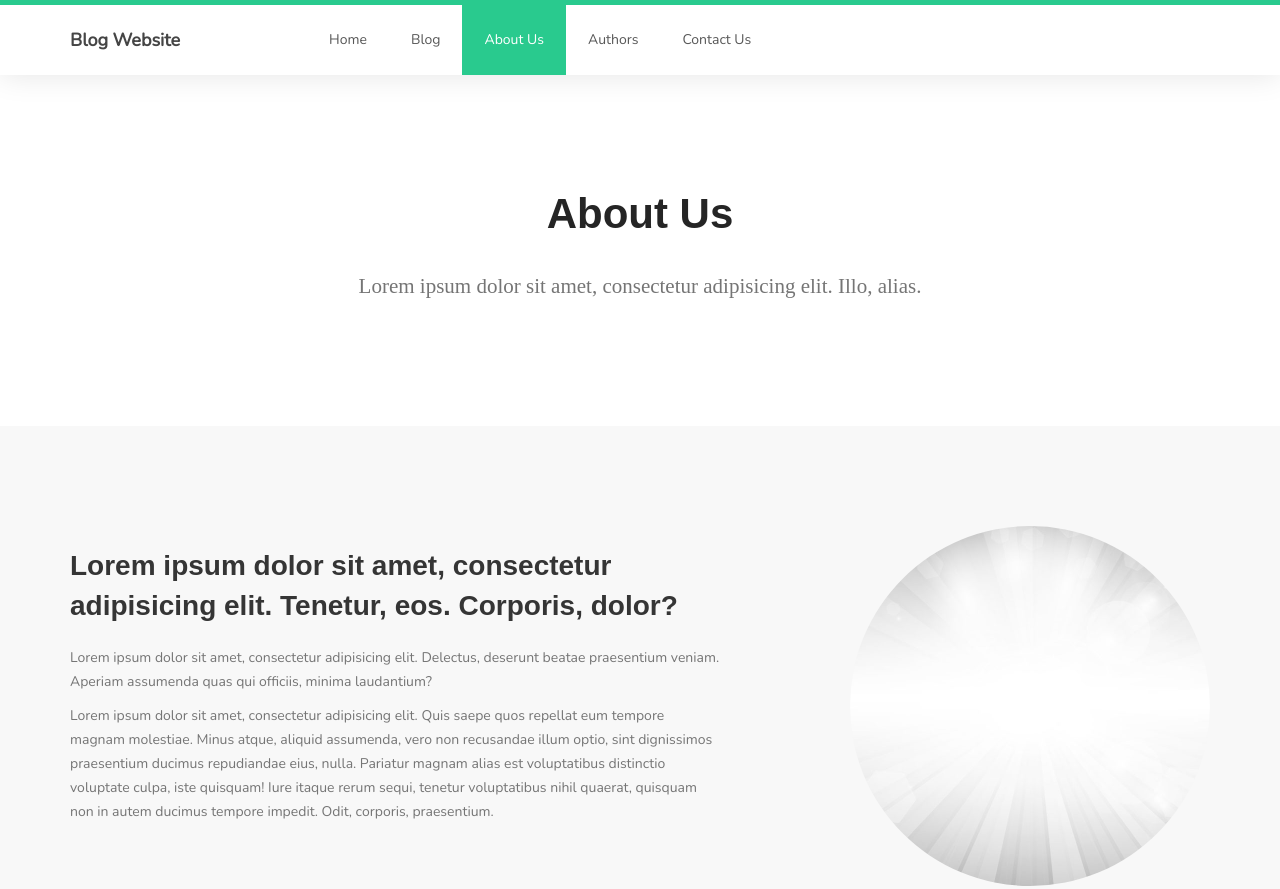
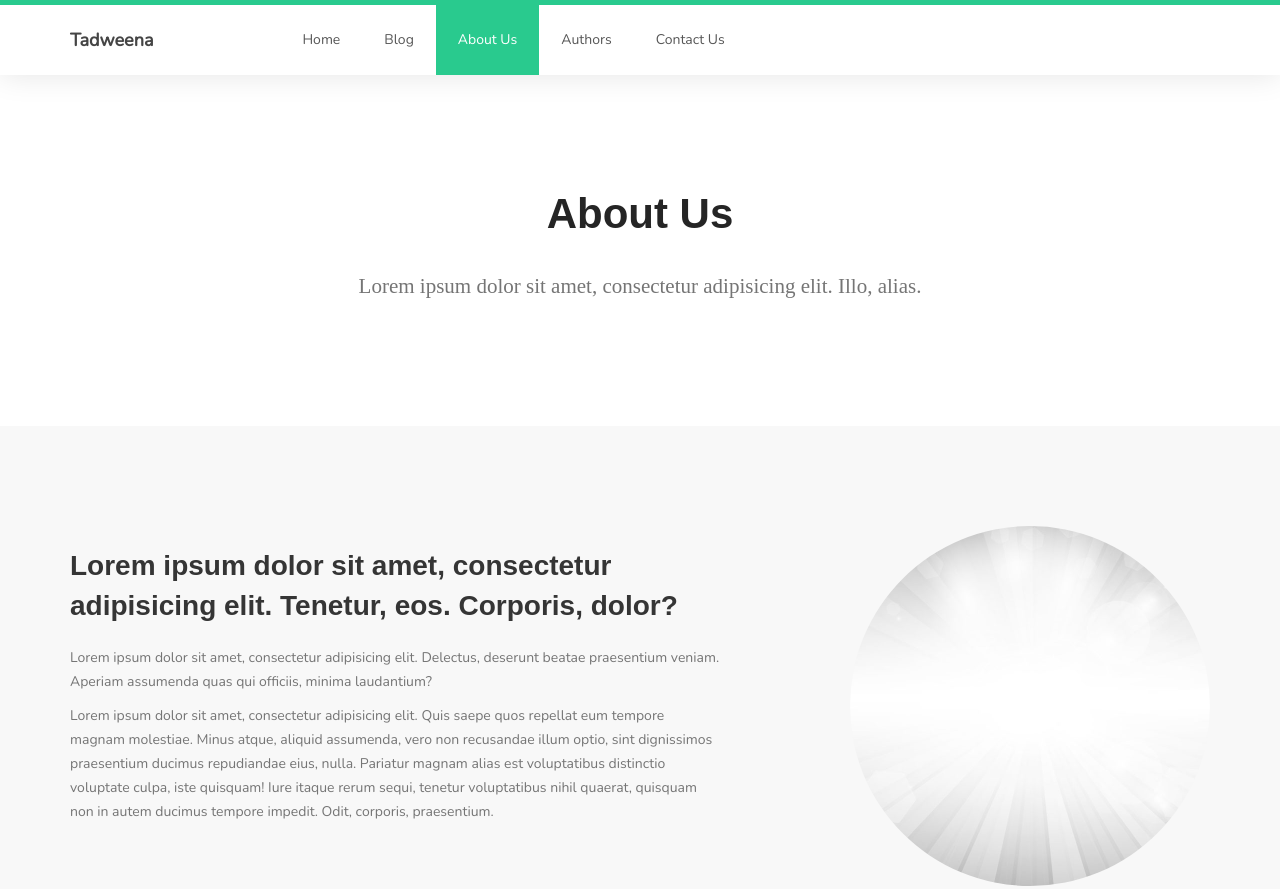
Before and after one commit to imoosama/Tadweenaa, a plain HTML site: page about-us.html in a window 1280 px wide. Shown: the top 889 px of the page. Drawn offline with nearby package versions, Linux system fonts and the light colour scheme; a web font is replaced by a local one.

Commit message:
Update about-us.html

```diff
--- a/about-us.html
+++ b/about-us.html
@@ -2,7 +2,7 @@
 <html lang="en">
 <head>
 
-     <title>PHPJabbers.com | Free Blog Website Template</title>
+     <title>Tadweena - تدوينة</title>
 
      <meta charset="UTF-8">
      <meta http-equiv="X-UA-Compatible" content="IE=Edge">
@@ -44,7 +44,7 @@
                     </button>
 
                     <!-- lOGO TEXT HERE -->
-                    <a href="#" class="navbar-brand">Blog Website</a>
+                    <a href="#" class="navbar-brand">Tadweena</a>
                </div>
 
                <!-- MENU LINKS -->
```
